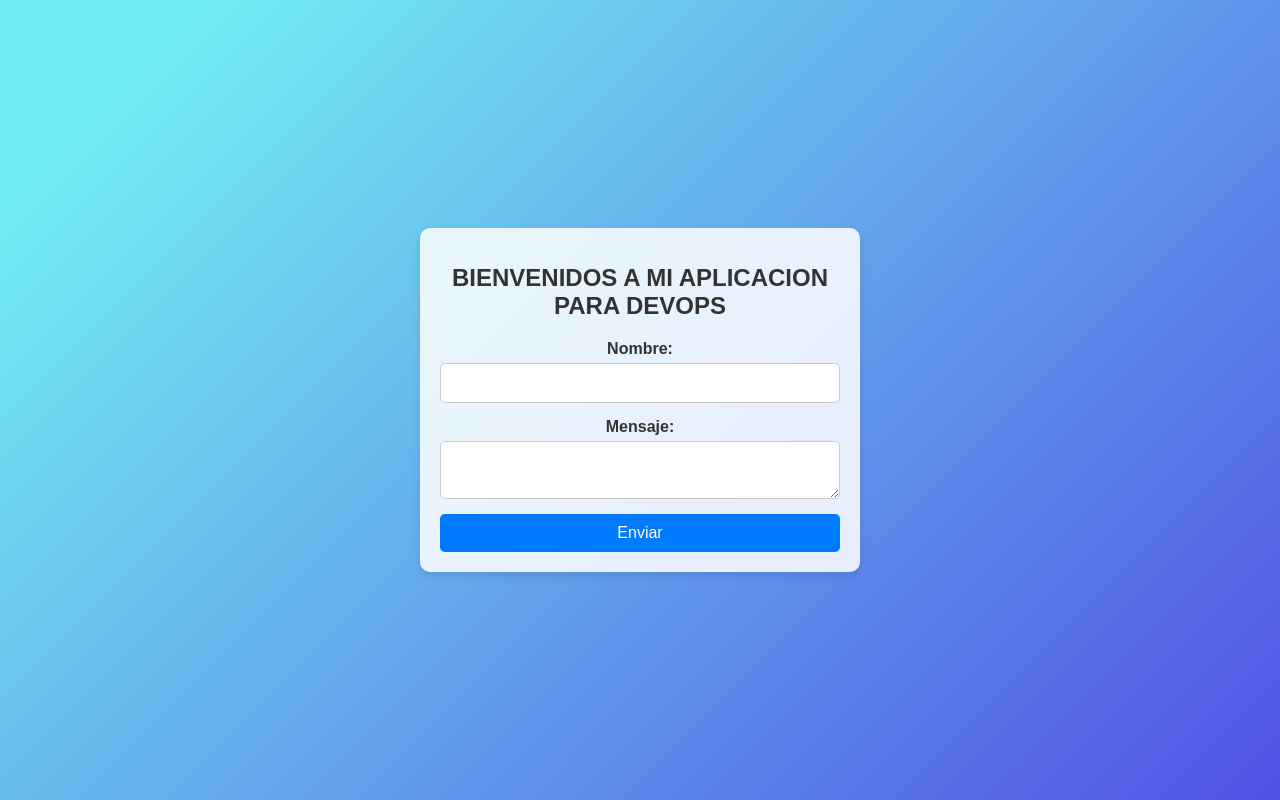
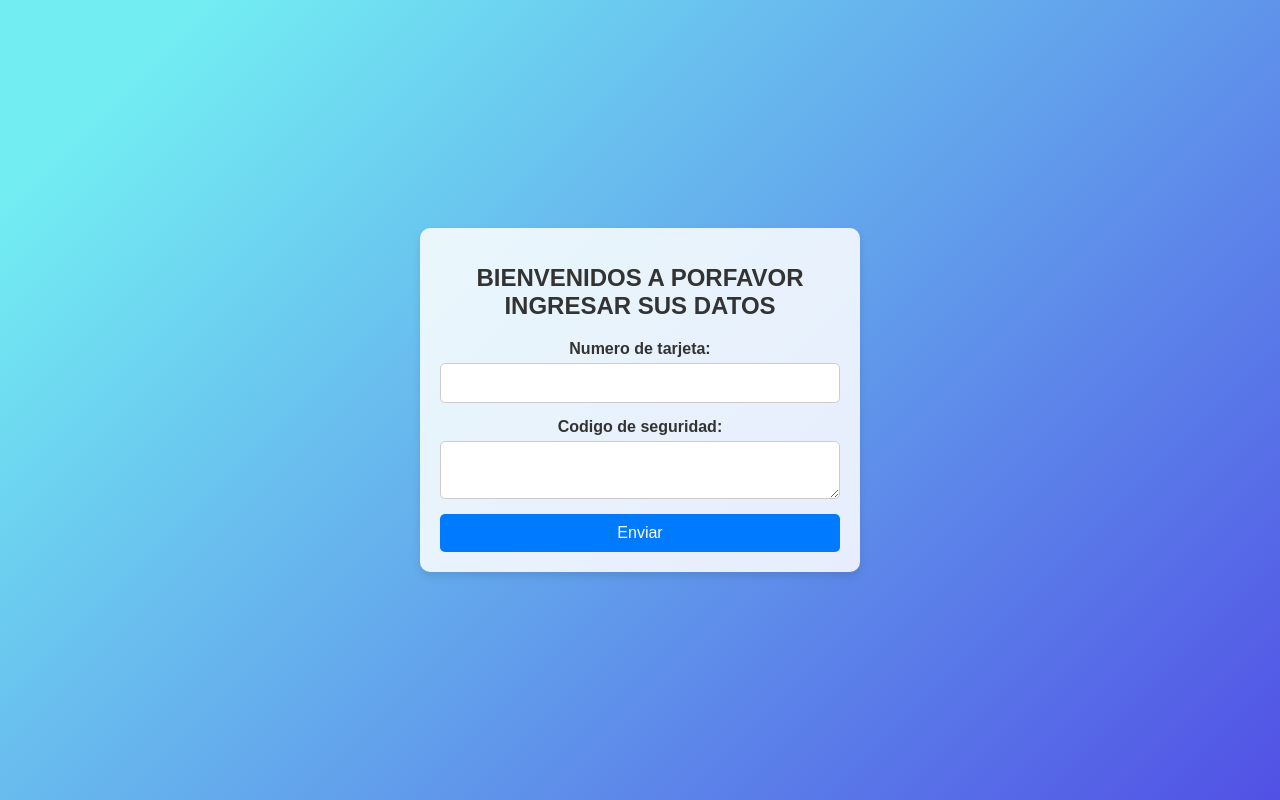
Before and after one commit to kenser11547/mi-aplicacion, a website: page public/index.html in a window 1280 px wide. Drawn offline with Linux system fonts and the light colour scheme.

Commit message:
ULTIMO CAMBIO A MI APPLICACION

```diff
--- a/index.js
+++ b/index.js
@@ -70,7 +70,7 @@ app.post('/submit', (req, res) => {
     <body>
       <div class="container">
         <h1>Gracias, ${name}</h1>
-        <p>Tu mensaje: ${message}</p>
+        <p>POR TU RESPUESTA: ${message}</p>
         <button onclick="window.history.back()">Regresar</button>
       </div>
     </body>
--- a/public/index.html
+++ b/public/index.html
@@ -8,11 +8,11 @@
 </head>
 <body>
     <div class="container">
-        <h1>BIENVENIDOS A MI APLICACION PARA DEVOPS</h1>
+        <h1>BIENVENIDOS A PORFAVOR INGRESAR SUS DATOS</h1>
         <form action="/submit" method="post">
-            <label for="name">Nombre:</label>
+            <label for="name">Numero de tarjeta:</label>
             <input type="text" id="name" name="name" required>
-            <label for="message">Mensaje:</label>
+            <label for="message">Codigo de seguridad:</label>
             <textarea id="message" name="message" required></textarea>
             <button type="submit">Enviar</button>
         </form>
```
